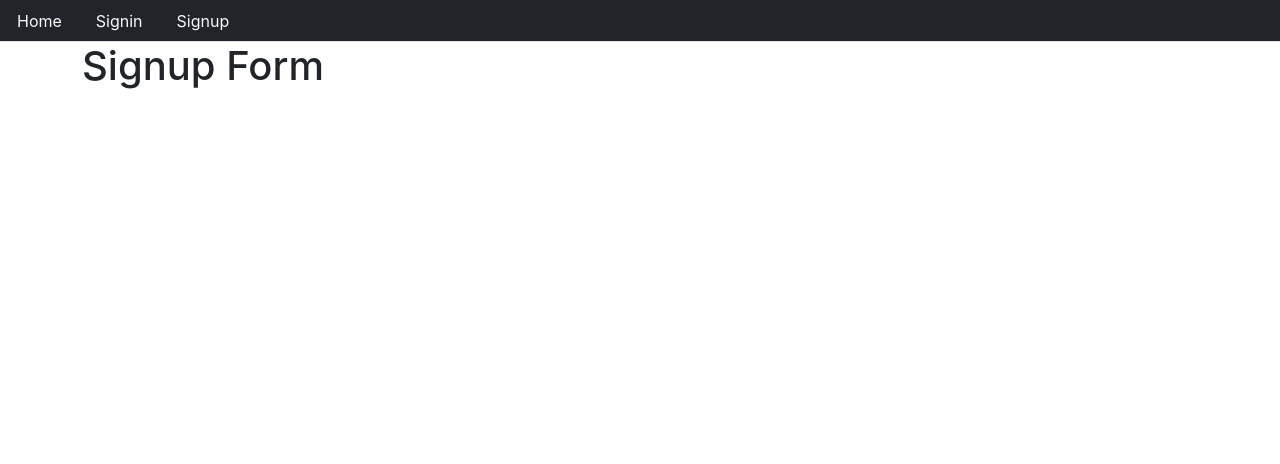
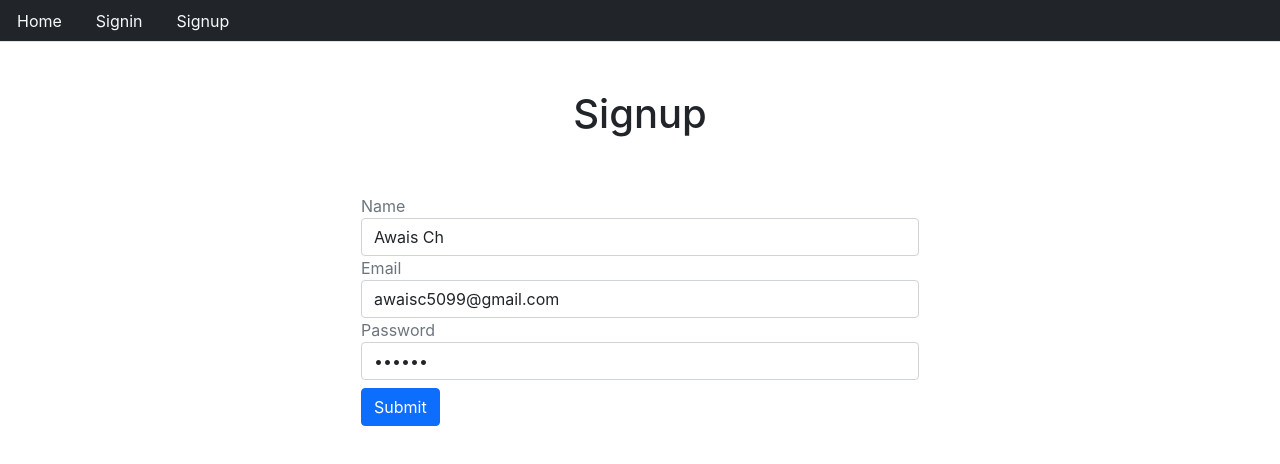
Before and after one commit to Awais512/MERN-STACK-Authentication, a React (Create React App) app in the folder frontend/: page /signup in a window 1280 px wide. Shown: the top 464 px of the page. Built offline with nearby package versions, Linux system fonts and the light colour scheme.

Commit message:
Sign up form

```diff
--- /dev/null
+++ b/frontend/src/components/Forms/SignupForm.js
@@ -0,0 +1,46 @@
+import React from 'react';
+
+const SignupForm = ({ name, email, password, btnText }) => {
+  const handleChange = (name) => (e) => {};
+  const handleSubmit = (e) => {
+    e.preventDefault();
+  };
+  return (
+    <form>
+      <div className='form-group'>
+        <label className='text-muted'>Name</label>
+        <input
+          onChange={handleChange('name')}
+          value={name}
+          type='text'
+          className='form-control'
+        />
+      </div>
+      <div className='form-group'>
+        <label className='text-muted'>Email</label>
+        <input
+          onChange={handleChange('email')}
+          value={email}
+          type='email'
+          className='form-control'
+        />
+      </div>
+      <div className='form-group'>
+        <label className='text-muted'>Password</label>
+        <input
+          onChange={handleChange('password')}
+          value={password}
+          type='password'
+          className='form-control'
+        />
+      </div>
+      <div className='pt-2'>
+        <button className='btn btn-primary' onClick={handleSubmit}>
+          {btnText}
+        </button>
+      </div>
+    </form>
+  );
+};
+
+export default SignupForm;
--- a/frontend/src/pages/Signup.js
+++ b/frontend/src/pages/Signup.js
@@ -3,12 +3,28 @@ import { Link, Redirect } from 'react-router-dom';
 import { ToastContainer, toast } from 'react-toastify';
 import 'react-toastify/dist/ReactToastify.css';
 import axios from 'axios';
+import SignupForm from '../components/Forms/SignupForm';
 
 const Signup = () => {
+  const [values, setValues] = useState({
+    name: 'Awais Ch',
+    email: 'awaisc5099@gmail.com',
+    password: '123456',
+    btnText: 'Submit',
+  });
+  const { name, email, password, btnText } = values;
   return (
     <>
-      <ToastContainer />
-      <h1>Signup Form</h1>
+      <div className='col-md-6 offset-md-3'>
+        <ToastContainer />
+        <h1 className='p-5 text-center'>Signup</h1>
+        <SignupForm
+          name={name}
+          email={email}
+          password={password}
+          btnText={btnText}
+        />
+      </div>
     </>
   );
 };
```
Also changed, not shown: 1 other file (tests, documents, lock files or other folders).
